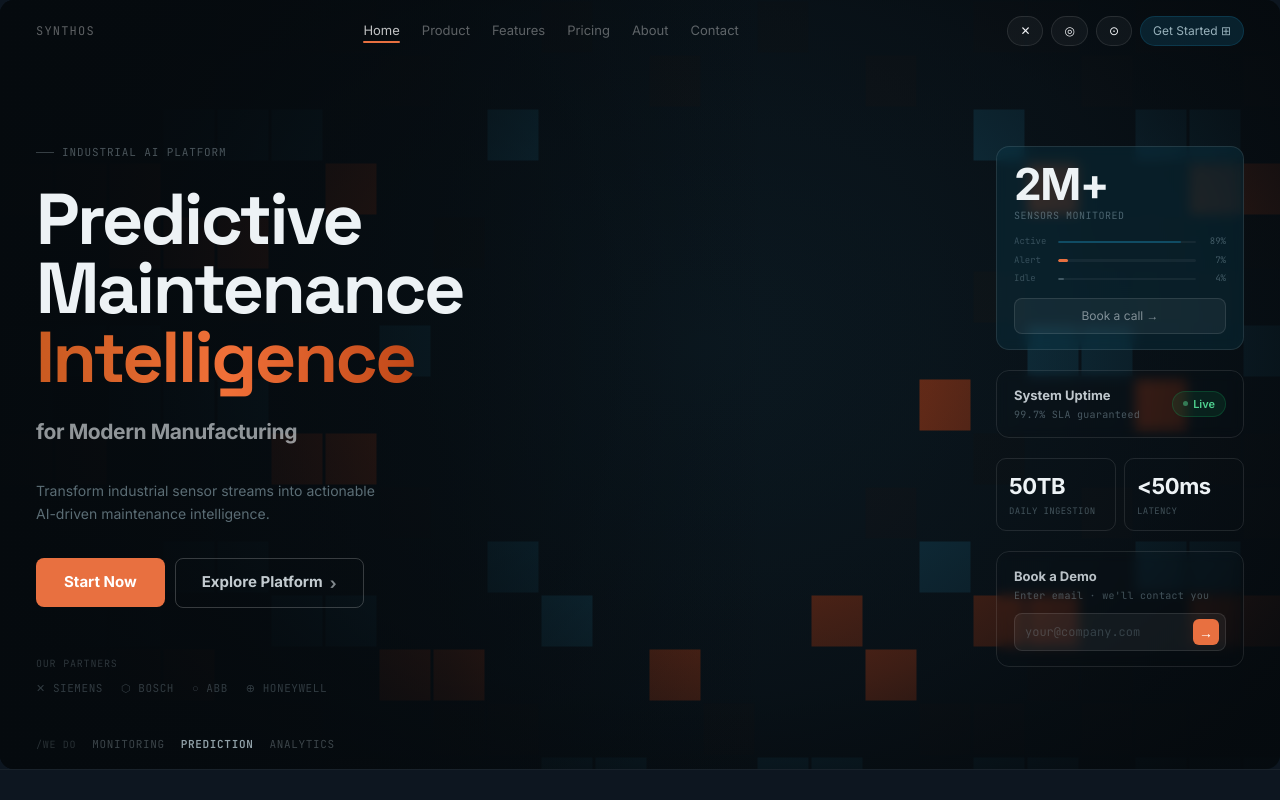
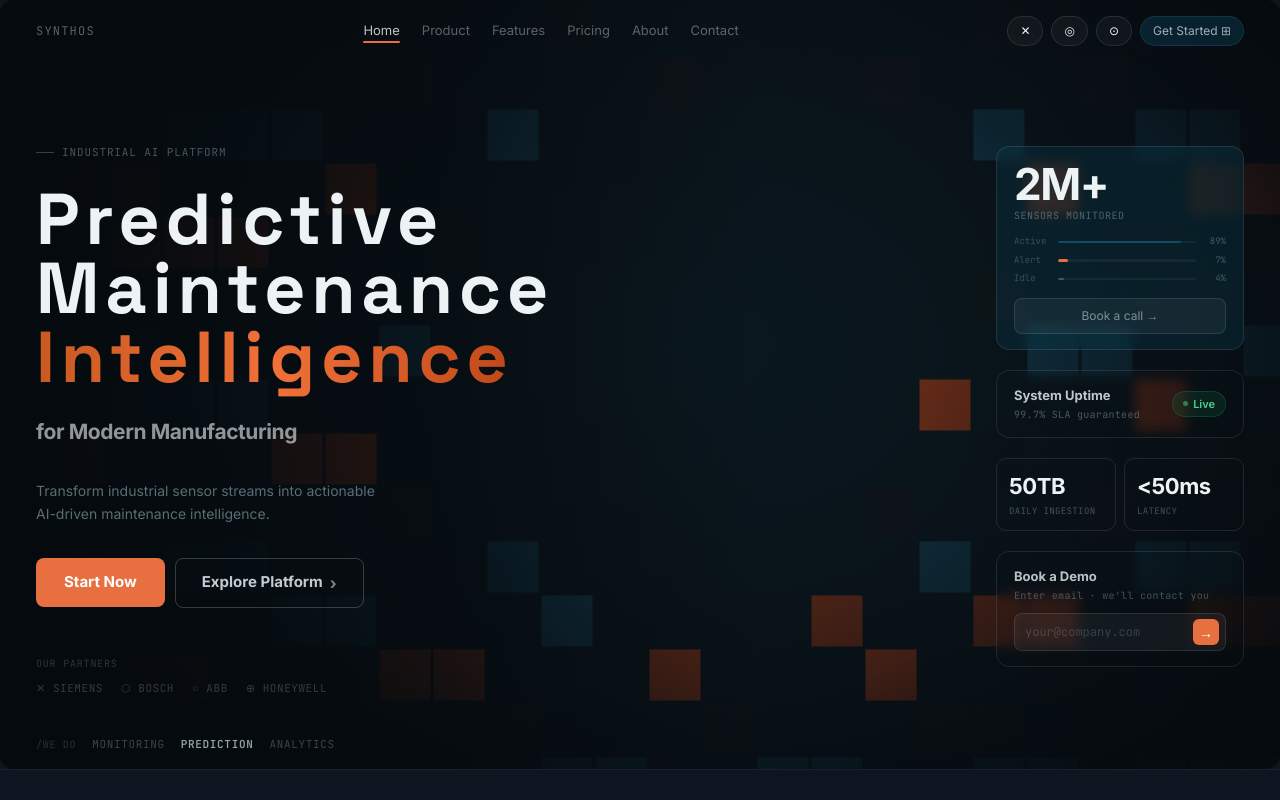
Before and after one commit to malshi-kavindya/sensorpilots.com, a React (Vite) app: page / in a window 1280 px wide. Shown: the top 800 px of the page. Built offline with nearby package versions, Linux system fonts and the light colour scheme.

Commit message:
styles enhanced

```diff
--- a/src/components/sections/HeroSection.tsx
+++ b/src/components/sections/HeroSection.tsx
@@ -110,7 +110,7 @@ export default function HeroSection() {
             Industrial AI Platform
           </div>
 
-          <h1 className="text-[72px] font-black leading-[0.96] text-[#edf2f5] tracking-[-0.035em] mb-6">
+          <h1 className="text-[72px] font-black leading-[0.96] text-[#edf2f5] tracking-[0.08em] mb-6">
             Predictive<br />Maintenance<br />
             <span className="bg-gradient-to-r from-[#c95a20] via-[#f07038] to-[#c04818] bg-clip-text text-transparent">
               Intelligence
```
